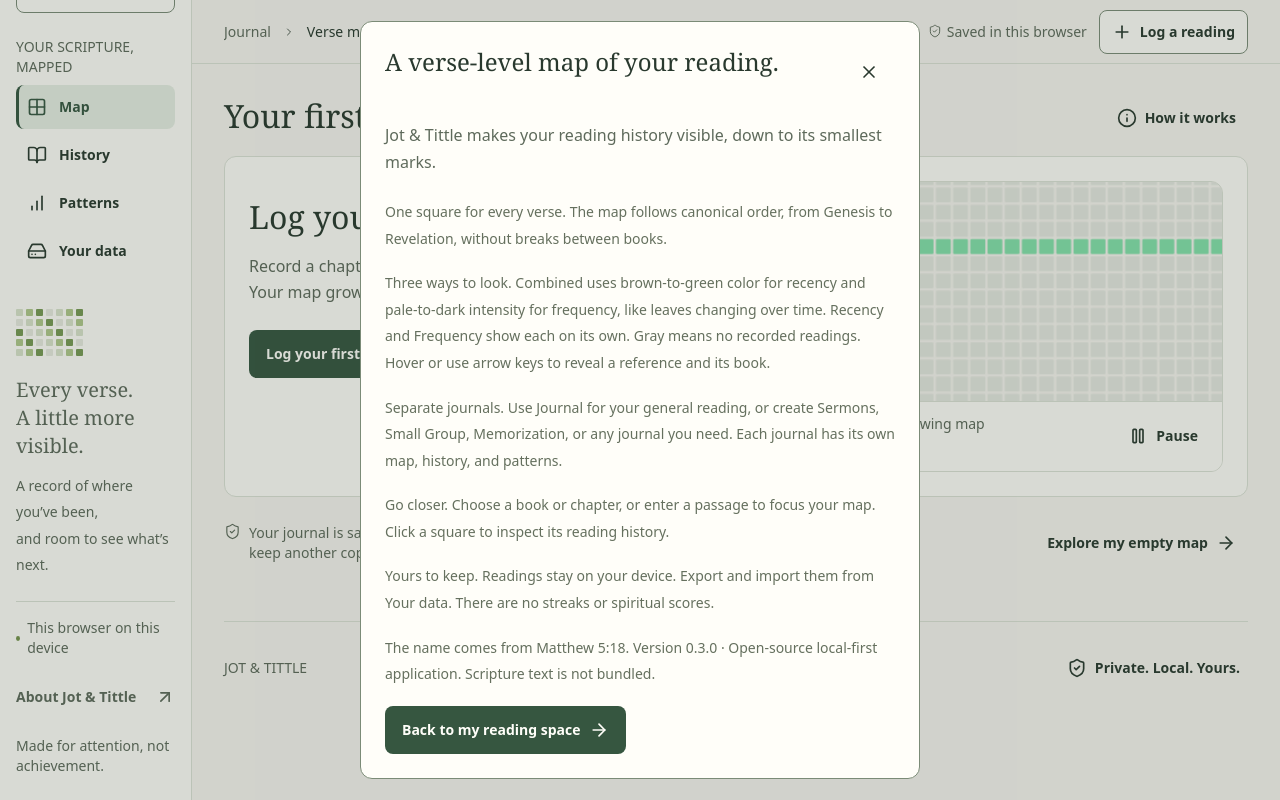
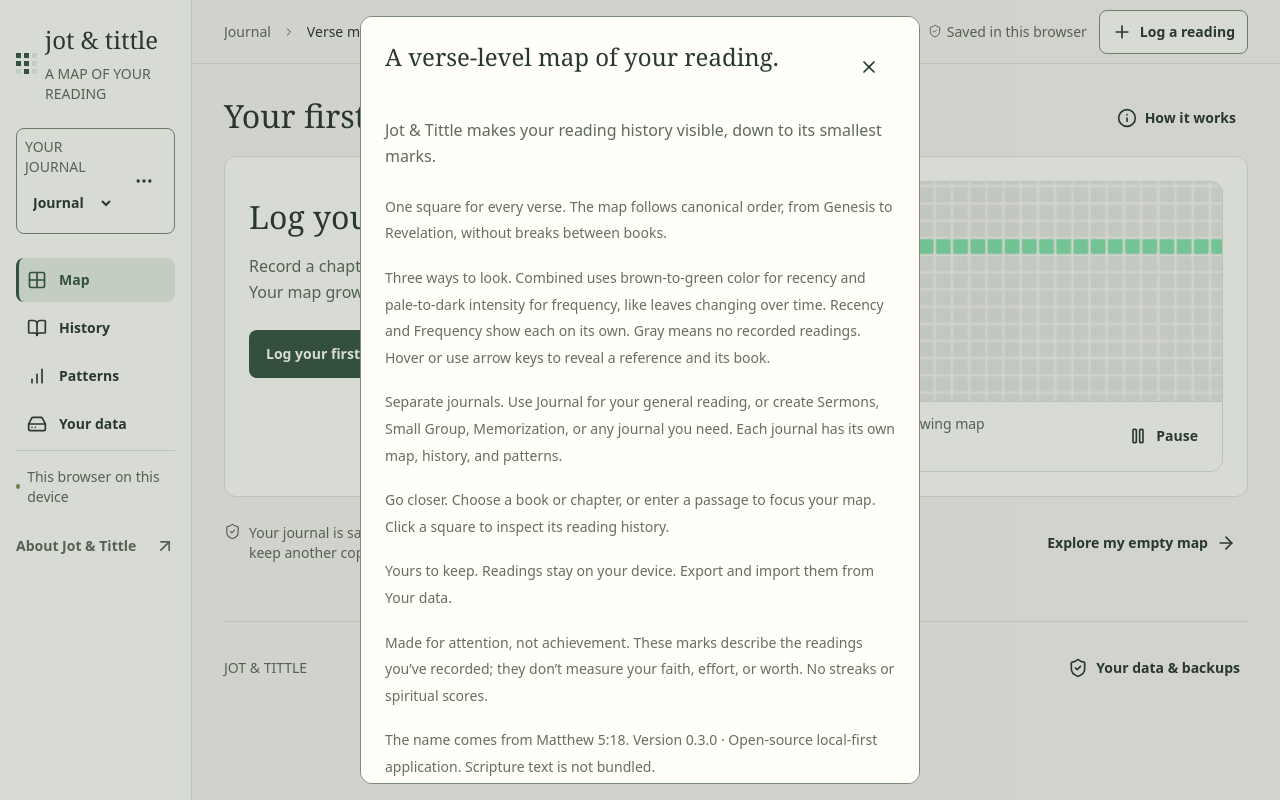
Before and after one commit to travisseitler/jot-and-tittle, a React (Vite) app: page / in a window 1280 px wide. Both pictures are taken after a click on the button "About Jot & Tittle". Built offline with nearby package versions, Linux system fonts and the light colour scheme.

Commit message:
refactor(copy): give persistent app text distinct jobs

```diff
--- a/src/main.tsx
+++ b/src/main.tsx
@@ -1014,7 +1014,6 @@
             <MoreHorizontal size={16} />
           </button>
         </div>
-        <div className="nav-label">YOUR SCRIPTURE, MAPPED</div>
         <nav aria-label="Main navigation">
           {[
             { id: "map", icon: Grid2X2, label: "Verse map" },
@@ -1069,29 +1068,6 @@
             </button>
           ))}
         </nav>
-        <div className="sidebar-note">
-          <div className="tiny-grid">
-            {Array.from({ length: 35 }, (_, i) => (
-              <i
-                key={i}
-                style={{
-                  background: ["#d9e3ca", "#b0c88b", "#779954", "#e8eadf"][
-                    i % 4
-                  ],
-                }}
-              />
-            ))}
-          </div>
-          <p>
-            Every verse.
-            <br />A little more visible.
-          </p>
-          <span>
-            A record of where you’ve been,
-            <br />
-            and room to see what’s next.
-          </span>
-        </div>
         <div className="sidebar-bottom">
           <div className="local-status">
             <span /> This browser on this device
@@ -1099,7 +1075,6 @@
           <button onClick={() => setAbout(true)}>
             About Jot & Tittle <ArrowUpRight size={13} />
           </button>
-          <small>Made for attention, not achievement.</small>
         </div>
       </aside>
       <main id="main-content" tabIndex={-1} hidden={modal}>
@@ -1853,11 +1828,10 @@
                     )}
                   </section>
                   <section className="reflection-card">
-                    <span className="eyebrow">A LITTLE PERSPECTIVE</span>
-                    <h3>A map, not a measure.</h3>
+                    <h3>Explore your reading</h3>
                     <p>
-                      These marks describe where you’ve read. They don’t measure
-                      your faith, your effort, or your worth.
+                      See the books and verses in the journals and dates you’re
+                      viewing.
                     </p>
                     {!active.length ? (
                       <button onClick={() => setSample(true)}>
@@ -2162,9 +2136,8 @@
           )}
           <footer className="page-footer">
             <span>JOT & TITTLE</span>
-            <span>Every verse leaves a mark.</span>
             <button onClick={() => setPage("data")}>
-              <ShieldCheck size={12} /> Private. Local. Yours.
+              <ShieldCheck size={12} /> Your data &amp; backups
             </button>
           </footer>
         </div>
@@ -3201,8 +3174,12 @@
             </p>
             <p>
               <strong>Yours to keep.</strong> Readings stay on your device.
-              Export and import them from Your data. There are no streaks or
-              spiritual scores.
+              Export and import them from Your data.
+            </p>
+            <p>
+              <strong>Made for attention, not achievement.</strong> These marks
+              describe the readings you’ve recorded; they don’t measure your
+              faith, effort, or worth. No streaks or spiritual scores.
             </p>
             <p className="muted">
               The name comes from Matthew 5:18. Version 0.3.0 · Open-source
```
Also changed, not shown: design/visual-design-guidelines.md (+6 -0 lines).
